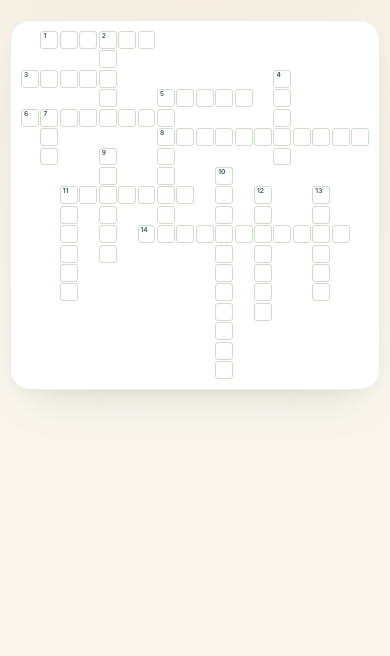
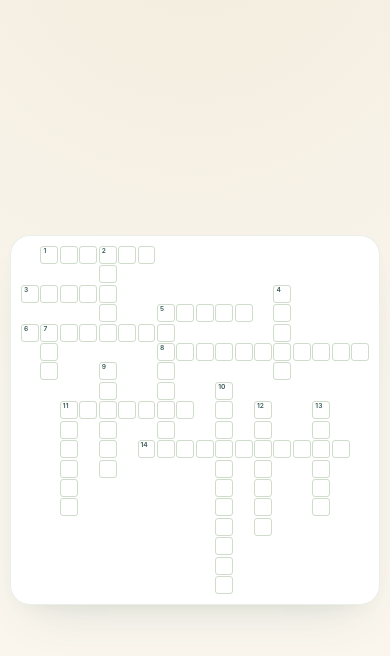
Before and after one commit to sudikshas/crossword_anniversary, a React (Vite) app: page / in a window 390 px wide. Both pictures are taken after a click on the button "Begin Puzzle". Shown: the top 656 px of the page. Built offline with nearby package versions, Linux system fonts and the light colour scheme.

Commit message:
mobile-friendly

```diff
--- a/src/App.css
+++ b/src/App.css
@@ -15,14 +15,17 @@
   animation: screen-fade-in 0.32s ease both;
 }
 
+/* Opacity-only (no `transform`) intentionally - a `transform` on this
+   ancestor, even a finished/identity one held via `animation-fill-mode`,
+   would create a new containing block for any `position: fixed`
+   descendant (like the puzzle screen's clue card), making it position
+   itself relative to `.screen` instead of the real viewport. */
 @keyframes screen-fade-in {
   from {
     opacity: 0;
-    transform: translateY(8px);
   }
   to {
     opacity: 1;
-    transform: translateY(0);
   }
 }
 
@@ -372,42 +375,33 @@
 }
 
 .puzzle-screen {
-  /* `100dvh` (dynamic viewport height) tracks the *visible* area and
-     shrinks when the mobile keyboard opens, unlike `100vh` which stays
-     pinned to the full screen height. Declaring `100vh` first keeps older
-     browsers that don't understand `dvh` on a sane fallback - they simply
-     ignore the later, invalid-to-them declaration. */
-  height: 100vh;
-  height: 100dvh;
-  max-height: 100vh;
-  max-height: 100dvh;
-  padding: 0;
-  align-items: stretch;
-  justify-content: flex-start;
-  overflow: hidden;
+  /* Normal document flow, scrolled by the page itself (not a nested
+     overflow container) - this is what lets the browser's native
+     "scroll the focused input into view" behavior and our own
+     scrollIntoView calls both work against one single, predictable
+     scroll position. */
+  align-items: flex-start;
+  /* `.screen` defaults to `flex-direction: row` - override to `column` so
+     the grid and the (now normally in-flow) clue card stack vertically
+     instead of sitting side by side. */
+  flex-direction: column;
+  padding-top: 20px;
+  /* Tighter side padding than the default `.screen` padding (24px) - an
+     18x18 grid needs every extra pixel of width it can get on a small
+     phone, and the puzzle card doesn't need as much breathing room as the
+     welcome/completion cards do. */
+  padding-left: 10px;
+  padding-right: 10px;
+  /* padding-bottom is set dynamically inline from PuzzleScreen.jsx - it
+     has to match the clue card's real (measured) height *plus* however
+     much of the screen the on-screen keyboard is currently covering, so
+     there's always enough room to scroll the grid's last row above both
+     the card and the keyboard. */
   background: radial-gradient(
     circle at 50% -10%,
     var(--color-ivory-deep) 0%,
     var(--color-ivory) 55%
   );
-}
-
-/* The screen itself no longer scrolls - this inner area does. Keeping
-   scrolling scoped here (rather than the whole page) means the sticky
-   clue card below has a well-defined scroll container to stick within,
-   and it naturally resizes along with `.puzzle-screen` as the keyboard
-   opens/closes. */
-.puzzle-scroll-area {
-  flex: 1;
-  min-height: 0;
-  width: 100%;
-  overflow-y: auto;
-  overflow-x: hidden;
-  -webkit-overflow-scrolling: touch;
-  display: flex;
-  flex-direction: column;
-  align-items: center;
-  padding: 20px 10px 16px;
 }
 
 .puzzle-container {
@@ -419,12 +413,12 @@
   border-radius: 20px;
   box-shadow: var(--shadow-welcome-card);
   padding: 10px;
-  flex-shrink: 0;
 }
 
 @media (min-width: 480px) {
-  .puzzle-scroll-area {
-    padding: 24px 24px 16px;
+  .puzzle-screen {
+    padding-left: 24px;
+    padding-right: 24px;
   }
 
   .puzzle-container {
--- a/src/components/ClueCard.jsx
+++ b/src/components/ClueCard.jsx
@@ -3,12 +3,13 @@ import './ClueCard.css'
 import HintModal from './HintModal'
 import { getHintImagePath } from '../utils/hintImage'
 
-function ClueCard({ word, direction }) {
+function ClueCard({ word, direction, cardRef, floating, style }) {
   const [showHint, setShowHint] = useState(false)
   const hintImageSrc = getHintImagePath(word.hintImage)
+  const className = floating ? 'clue-card clue-card--floating' : 'clue-card'
 
   return (
-    <div className="clue-card">
+    <div className={className} ref={cardRef} style={style}>
       <div className="clue-card-header">
         <span className="clue-card-number">{word.clueNumber}</span>
         <span className="clue-card-direction">
--- a/src/screens/PuzzleScreen.jsx
+++ b/src/screens/PuzzleScreen.jsx
@@ -8,6 +8,7 @@ import {
   cellKey,
   getWordCells,
 } from '../utils/wordIndex'
+import { useKeyboardInset } from '../utils/useKeyboardInset'
 import CrosswordGrid from '../components/CrosswordGrid'
 import ClueCard from '../components/ClueCard'
 
@@ -21,8 +22,11 @@ function PuzzleScreen({ onComplete }) {
 
   const [selection, setSelection] = useState(null)
   const [cellEntries, setCellEntries] = useState({})
+  const [clueCardHeight, setClueCardHeight] = useState(0)
 
   const hasCompletedRef = useRef(false)
+  const clueCardRef = useRef(null)
+  const keyboardInset = useKeyboardInset()
 
   const activeWord = selection
     ? cellIndex.get(cellKey(selection.row, selection.col))?.[selection.direction]
@@ -38,12 +42,29 @@ function PuzzleScreen({ onComplete }) {
     [activeWordCells]
   )
 
+  // Measure the clue card's real height so the grid's reserved bottom
+  // space can match it exactly, instead of guessing a worst-case value.
+  useEffect(() => {
+    const element = clueCardRef.current
+    if (!element) {
+      setClueCardHeight(0)
+      return
+    }
+
+    const observer = new ResizeObserver((entries) => {
+      const height = entries[0]?.contentRect.height
+      if (height != null) setClueCardHeight(height)
+    })
+    observer.observe(element)
+    return () => observer.disconnect()
+  }, [activeWord])
+
   // Whenever the selected cell changes (tap, auto-advance, or backspace
-  // navigation), bring it into a comfortable spot within the scroll area.
-  // The delay gives the mobile keyboard time to finish animating in/out
-  // (which resizes `.puzzle-scroll-area` via `100dvh`) before we measure
-  // where "centered" actually is - scrolling immediately can land in the
-  // wrong spot mid-animation.
+  // navigation) - or the keyboard finishes opening/closing while a cell
+  // is already selected - bring that cell into a comfortable, visible
+  // spot. The delay lets the keyboard animation (and the resulting
+  // `keyboardInset` update) settle first, so we're scrolling against its
+  // final position rather than a mid-animation one.
   useEffect(() => {
     if (!selection) return
     const element = inputRefs.current.get(cellKey(selection.row, selection.col))
@@ -54,7 +75,7 @@ function PuzzleScreen({ onComplete }) {
     }, 320)
 
     return () => clearTimeout(timeoutId)
-  }, [selection?.row, selection?.col])
+  }, [selection?.row, selection?.col, keyboardInset])
 
   const solvedWordIds = useMemo(() => {
     const solved = new Set()
@@ -221,9 +242,28 @@ function PuzzleScreen({ onComplete }) {
     }
   }
 
+  // A small threshold (rather than `keyboardInset > 0`) avoids the card
+  // flickering between modes from tiny, meaningless fluctuations in
+  // `visualViewport.height` (e.g. Safari's UI chrome nudging by a couple
+  // of pixels) that aren't an actual keyboard.
+  const isKeyboardOpen = keyboardInset > 40
+
+  // While the keyboard is open, the card detaches from the page and
+  // floats `keyboardInset` pixels above the true bottom of the screen so
+  // it's never covered by it. The grid's reserved bottom space then
+  // matches the card's real height plus that same inset, so scrolling to
+  // the very bottom of the page never hides the grid's last row behind
+  // the card or the keyboard. The rest of the time, the card just sits in
+  // normal flow directly below the grid, so there's no dead gap.
+  const reservedBottomSpace = activeWord && isKeyboardOpen
+    ? (clueCardHeight || 150) + keyboardInset + 24
+    : 24
+
   return (
-    <div className="screen puzzle-screen">
-      <div className="puzzle-scroll-area">
+    <div
+      className="screen puzzle-screen"
+      style={{ paddingBottom: `${reservedBottomSpace}px` }}
+    >
       <div className="puzzle-container">
         <CrosswordGrid
           grid={grid}
@@ -236,9 +276,14 @@ function PuzzleScreen({ onComplete }) {
         />
       </div>
       {activeWord && (
-          <ClueCard word={activeWord} direction={selection.direction} />
+        <ClueCard
+          word={activeWord}
+          direction={selection.direction}
+          cardRef={clueCardRef}
+          floating={isKeyboardOpen}
+          style={isKeyboardOpen ? { bottom: `${keyboardInset}px` } : undefined}
+        />
       )}
-      </div>
     </div>
   )
 }
--- /dev/null
+++ b/src/utils/useKeyboardInset.js
@@ -0,0 +1,42 @@
+import { useEffect, useState } from 'react'
+
+/**
+ * Tracks how many pixels of the screen's bottom edge are currently
+ * covered by the on-screen keyboard, using the Visual Viewport API.
+ *
+ * Plain CSS viewport units (`vh`, and even `dvh` in some Safari versions)
+ * don't reliably shrink to exclude the keyboard - `window.visualViewport`
+ * is the one API that always reflects what's actually visible, so it's
+ * the only fully dependable way to keep UI above the keyboard on iOS.
+ *
+ * Returns 0 when there's no keyboard open (or the API isn't supported).
+ */
+export function useKeyboardInset() {
+  const [inset, setInset] = useState(0)
+
+  useEffect(() => {
+    const viewport = window.visualViewport
+    if (!viewport) return
+
+    const updateInset = () => {
+      // `window.innerHeight` is the full layout viewport height and stays
+      // fixed even when the keyboard opens. `viewport.height` shrinks to
+      // the actually-visible area. `viewport.offsetTop` corrects for the
+      // visible area also having scrolled down within the layout
+      // viewport (e.g. while the page is scrolled with the keyboard up).
+      const covered = window.innerHeight - viewport.height - viewport.offsetTop
+      setInset(Math.max(0, Math.round(covered)))
+    }
+
+    updateInset()
+    viewport.addEventListener('resize', updateInset)
+    viewport.addEventListener('scroll', updateInset)
+
+    return () => {
+      viewport.removeEventListener('resize', updateInset)
+      viewport.removeEventListener('scroll', updateInset)
+    }
+  }, [])
+
+  return inset
+}
```
Also changed, not shown: src/components/ClueCard.css (+25 -14 lines). Lines whose indentation alone changed are shown as unchanged.
